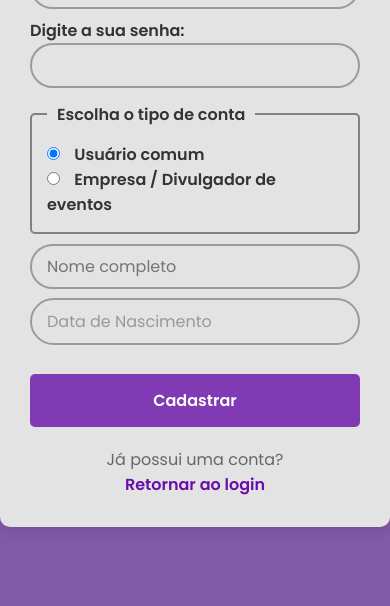
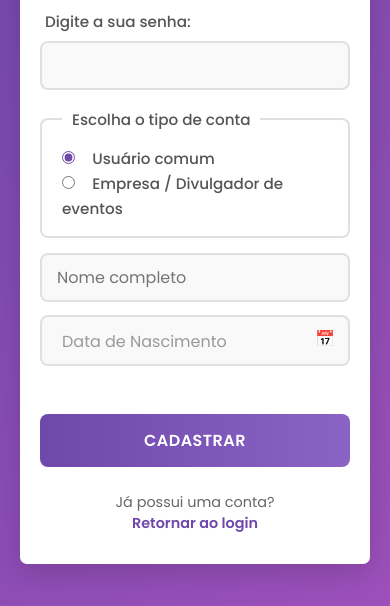
Before and after one commit to kaioviniciuscb/FanParty, a website: page frontend/views/register.html in a window 390 px wide. Shown: the part 238-844 px from the top of the page. Drawn offline with Linux system fonts and the light colour scheme; files whose address does not match are found by name; a web font is replaced by a local one.

Commit message:
frontend-login&styling-improvements

```diff
--- /dev/null
+++ b/frontend/css/login.css
@@ -0,0 +1,179 @@
+@charset "UTF-8";
+
+@import url('https://fonts.googleapis.com/css2?family=Poppins:ital,wght@0,100;0,200;0,300;0,400;0,500;0,600;0,700;0,800;0,900;1,100;1,200;1,300;1,400;1,500;1,600;1,700;1,800;1,900&family=Solitreo&display=swap');
+
+*{
+    margin: 0%;
+    padding: 0%;
+    box-sizing: border-box;
+    font-family: 'Poppins', sans-serif;
+}
+
+body {
+    display: flex;
+    min-height: 100vh;
+    background-color: #f5f5f5;
+}
+
+.welcome-section {
+    flex: 1;
+    background: linear-gradient(135deg, #6e48aa, #9d50bb);
+    color: white;
+    padding: 2rem;
+    display: flex;
+    flex-direction: column;
+    justify-content: center;
+    align-items: flex-start;
+}
+
+.welcome-content {
+    max-width: 500px;
+    margin-left: 10%;
+}
+
+.welcome-section h1 {
+    font-size: 4rem;
+    margin-bottom: 3rem;
+    line-height: 1.2;
+}
+
+.welcome-section p {
+    font-size: 1.2rem;
+    margin-bottom: 2rem;
+    opacity: 0.9;
+}
+
+.login-section {
+    width: 550px;
+    background-color: white;
+    padding: 2.5rem;
+    display: flex;
+    flex-direction: column;
+    justify-content: center;
+    box-shadow: -5px 0 15px rgba(0, 0, 0, 0.1);
+}
+
+#formLogin {
+    display: flex;
+    flex-direction: column;
+    gap: 1.5rem;
+}
+
+#formLogin h3 {
+    color: #6e48aa;
+    font-size: 2rem;
+    text-align: center;
+    margin-bottom: 1rem;
+}
+
+.input-group {
+    display: flex;
+    flex-direction: column;
+    gap: 0.5rem;
+}
+
+.label {
+    font-weight: 600;
+    color: #555;
+}
+
+input {
+    padding: 0.8rem;
+    border: 1px solid #ddd;
+    border-radius: 4px;
+    font-size: 1rem;
+    transition: border 0.3s;
+}
+
+input:focus {
+    outline: none;
+    border-color: #9d50bb;
+}
+
+button {
+    background: linear-gradient(to right, #6e48aa, #9d50bb);
+    color: white;
+    border: none;
+    padding: 0.8rem;
+    font-size: 1rem;
+    font-weight: 600;
+    border-radius: 4px;
+    cursor: pointer;
+    transition: opacity 0.3s;
+}
+
+button:hover {
+    opacity: 0.9;
+}
+
+#acountRegister {
+    text-align: center;
+    margin-top: 1.5rem;
+    color: #666;
+}
+
+#acountRegister a {
+    color: #6e48aa;
+    text-decoration: none;
+    font-weight: 600;
+}
+
+#acountRegister a:hover {
+    text-decoration: underline;
+}
+
+.error-message {
+    color: #e74c3c;
+    font-size: 0.8rem;
+    height: 1rem;
+}
+
+.toast-notification {
+    position: fixed;
+    top: 20px;
+    right: -400px;
+    background-color: #ff3860;
+    color: white;
+    padding: 15px 25px;
+    border-radius: 5px;
+    box-shadow: 0 4px 12px rgba(0, 0, 0, 0.15);
+    z-index: 1000;
+    transition: right 0.5s ease-in-out;
+    max-width: 300px;
+}
+
+.toast-notification.show {
+    right: 20px;
+}
+
+.toast-content {
+    display: flex;
+    align-items: center;
+    gap: 10px;
+}
+
+.toast-content::before {
+    content: "⚠️";
+    font-size: 1.2rem;
+}
+
+@media (max-width: 768px) {
+    body {
+        flex-direction: column;
+    }
+
+    .welcome-section {
+        padding: 2rem 1rem;
+        align-items: center;
+    }
+
+    .welcome-content {
+        margin-left: 0;
+        text-align: center;
+    }
+
+    .login-section {
+        width: 100%;
+        padding: 2rem 1.5rem;
+    }
+}
--- a/frontend/css/register.css
+++ b/frontend/css/register.css
@@ -1,113 +1,168 @@
 @charset "UTF-8";
 
-@import url('https://fonts.googleapis.com/css2?family=Poppins:ital,wght@0,100;0,200;0,300;0,400;0,500;0,600;0,700;0,800;0,900;1,100;1,200;1,300;1,400;1,500;1,600;1,700;1,800;1,900&family=Solitreo&display=swap');
+@import url('https://fonts.googleapis.com/css2?family=Poppins:ital,wght@0,100;0,200;0,300;0,400;0,500;0,600;0,700;0,800;0,900;1,100;1,200;1,300;1,400;1,500;1,600;1,700;1,800;1,900&display=swap');
 
 * {
-    margin: 0%;
-    padding: 0%;
+    margin: 0;
+    padding: 0;
     box-sizing: border-box;
     font-family: 'Poppins', sans-serif;
 }
 
 body {
-    background-color:rgb(129, 89, 167);
+    background: linear-gradient(135deg, #6e48aa, #9d50bb);
     display: flex;
     justify-content: center;
     align-items: center;
     min-height: 100vh;
+    padding: 20px;
 }
 
 #cadastroContainer {
-    background-color:rgb(227, 227, 227);
-    border-radius: 10px;
-    box-shadow: 0 4px 12px rgba(0, 0, 0, 0.1);
-    padding: 30px;
+    background-color: #fff;
+    border-radius: 7px;
+    box-shadow: 0 10px 30px rgba(0, 0, 0, 0.15);
+    padding: 40px;
     width: 100%;
-    max-width: 500px;
-    box-sizing: border-box;
+    max-width: 550px;
+    position: relative;
+    overflow: hidden;
+}
+
+#cadastroContainer::before {
+    display: none;
+    content: '';
+    position: absolute;
+    top: 0;
+    left: 0;
+    width: 100%;
+    height: 8px;
+    background: linear-gradient(to right, #6e48aa, #9d50bb);
 }
 
 h3 {
     text-align: center;
-    font-size: 28px;
-    margin-bottom: 25px;
+    font-size: 2rem;
+    margin-bottom: 30px;
+    color: #4a2a7a;
+    position: relative;
+    padding-bottom: 10px;
+}
+
+h3::after {
+    content: '';
+    position: absolute;
+    bottom: 0;
+    left: 50%;
+    transform: translateX(-50%);
+    width: 80px;
+    height: 3px;
+    background: linear-gradient(to right, #6e48aa, #9d50bb);
+    border-radius: 3px;
 }
 
 #cadastroForm {
     display: flex;
     flex-direction: column;
-    gap: 20px;
+    gap: 25px;
 }
 
 .input-group {
     display: flex;
     flex-direction: column;
-    margin-bottom: 5px;
+    gap: 8px;
     position: relative;
 }
 
 label {
-    font-weight: 600;
-    color: #333;
+    font-weight: 500;
+    color: #555;
+    font-size: 0.95rem;
+    margin-left: 5px;
 }
 
 input {
-    background-color: transparent;
-    padding: 8px 15px;
-    border: 2px solid #9b9b9b;
-    border-radius: 30px;
-    font-size: 16px;
+    background-color: #f9f9f9;
+    padding: 12px 20px;
+    border: 2px solid #e0e0e0;
+    border-radius: 8px;
+    font-size: 1rem;
     width: 100%;
+    transition: all 0.3s ease;
+}
+
+input:focus {
+    border-color: #8a63c5;
+    outline: none;
+    box-shadow: 0 0 0 3px rgba(138, 99, 197, 0.2);
+    background-color: #fff;
 }
 
 input[type="radio"] {
     width: auto;
-    margin-right: 10px;
+    margin-right: 8px;
+    accent-color: #6e48aa;
 }
 
-input[type="radio"]:focus {
-    box-shadow: none;
-    outline: none;
+.radio-group {
+    display: flex;
+    align-items: center;
+    gap: 15px;
 }
 
-input:focus {
-    border-color: rgb(129, 89, 167);
-    outline: none;
-    box-shadow: 0 0 5px rgba(129, 89, 167, 0.5);
+.radio-option {
+    display: flex;
+    align-items: center;
 }
 
-.date-container::after {
-    position: absolute;
-    right: 15px;
-    top: 50%;
-    transform: translateY(-50%);
-    pointer-events: none;
-    color: #6a0dad;
-    font-size: 18px;
+/* ESTILOS ESPECÍFICOS PARA O CAMPO DE DATA */
+.date-container {
+    position: relative;
 }
 
 input[type="date"] {
+    color: transparent; /* Esconde o texto nativo */
     position: relative;
-    padding-right: 40px;
-    background-color: transparent;
-    color: #333;
+    z-index: 2;
 }
 
-input[type="date"]:not(:valid)::before {
+input[type="date"]:valid,
+input[type="date"]:focus {
+    color: #333; /* Mostra o texto quando válido ou em foco */
+}
+
+/* Placeholder personalizado */
+input[type="date"]::before {
     content: "Data de Nascimento";
-    color: #999;
     position: absolute;
     left: 15px;
-    top: 50%;
-    transform: translateY(-50%);
+    top: 12px;
+    color: #999;
     pointer-events: none;
+    background-color: #f9f9f9;
+    padding: 0 5px;
+    z-index: 1;
 }
 
+/* Esconde o placeholder quando tem valor ou está em foco */
 input[type="date"]:valid::before,
 input[type="date"]:focus::before {
     display: none;
 }
 
+/* Ícone de calendário personalizado */
+.date-container::after {
+    content: '📅';
+    position: absolute;
+    right: 15px;
+    top: 36%;
+    transform: translateY(-50%);
+    pointer-events: none;
+    color: #6e48aa;
+    z-index: 3;
+}
+
+/* Mantém o datepicker funcional */
 input[type="date"]::-webkit-calendar-picker-indicator {
     position: absolute;
     top: 0;
@@ -119,68 +174,82 @@ input[type="date"]::-webkit-calendar-picker-indicator {
     color: transparent;
     background: transparent;
     cursor: pointer;
-}
-
-input[type="date"]::-webkit-datetime-edit {
-    color: #333;
-}
-
-input[type="date"]:not(:valid)::-webkit-datetime-edit {
-    color: transparent;
+    z-index: 4;
 }
 
 fieldset {
-    border: 2px solid #818181;
-    border-radius: 5px;
-    padding: 15px;
-    margin: 10px 0;
+    border: 2px solid #e0e0e0;
+    border-radius: 8px;
+    padding: 15px 20px;
+    margin: 5px 0 15px;
 }
 
 legend {
-    font-weight: 600;
-    color: #333;
+    font-weight: 500;
+    color: #555;
     padding: 0 10px;
+    font-size: 0.95rem;
 }
 
 button {
-    background-color: #803ab3;
+    background: linear-gradient(to right, #6e48aa, #8a63c5);
     color: white;
     border: none;
     padding: 14px;
-    border-radius: 5px;
-    font-size: 16px;
+    border-radius: 8px;
+    font-size: 1rem;
     font-weight: 600;
     cursor: pointer;
-    transition: background-color 0.3s;
+    transition: all 0.3s ease;
+    margin-top: 10px;
+    text-transform: uppercase;
+    letter-spacing: 0.5px;
 }
 
 button:hover {
-    background-color: #642899;
+    background: linear-gradient(to right, #5d3a99, #7a52b0);
+    box-shadow: 0 4px 12px rgba(110, 72, 170, 0.3);
 }
 
 #acountUser {
     text-align: center;
-    margin-top: 20px;
+    margin-top: 25px;
     color: #666;
+    font-size: 0.9rem;
 }
 
 #acountUser a {
-    color: #6a0dad;
+    color: #6e48aa;
     text-decoration: none;
     font-weight: 600;
+    transition: color 0.2s;
 }
 
 #acountUser a:hover {
+    color: #4a2a7a;
     text-decoration: underline;
 }
 
 .error-message {
     color: #e74c3c;
-    font-size: 13px;
-    margin-top: 4px;
+    font-size: 0.8rem;
+    margin-top: 5px;
     padding-left: 5px;
     display: block;
     height: auto;
-    position: relative;
     line-height: 1.4;
 }
+
+@media (max-width: 600px) {
+    #cadastroContainer {
+        padding: 30px 20px;
+    }
+
+    h3 {
+        font-size: 1.7rem;
+    }
+
+    input {
+        padding: 10px 15px;
+    }
+}
--- a/frontend/views/register.html
+++ b/frontend/views/register.html
@@ -59,7 +59,7 @@
         </form>
         <div id="acountUser">
             <p>Já possui uma conta?</p>
-            <a href="login.html">Retornar ao login</a>
+            <a href="/">Retornar ao login</a>
         </div>
     </div>
     <script src="./js/register.js"></script>
```
Also changed, not shown: frontend/js/login.js (added, +60 -0 lines), frontend/views/login.html (added, +45 -0 lines).
